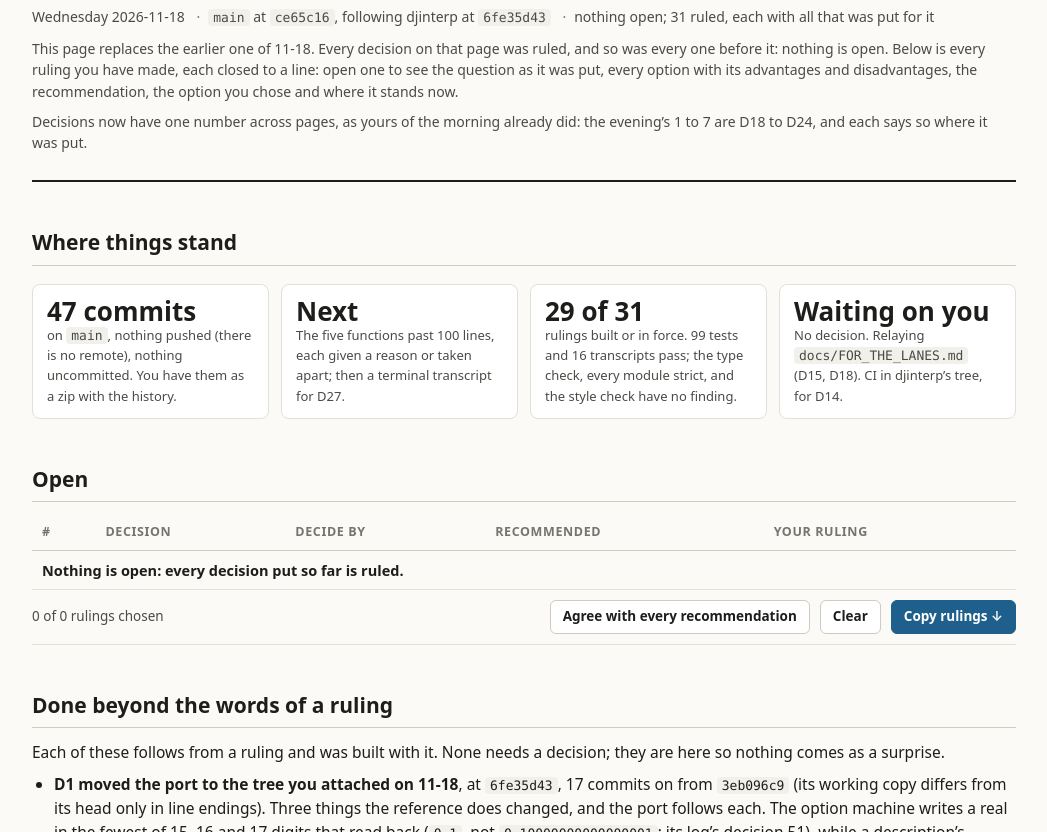
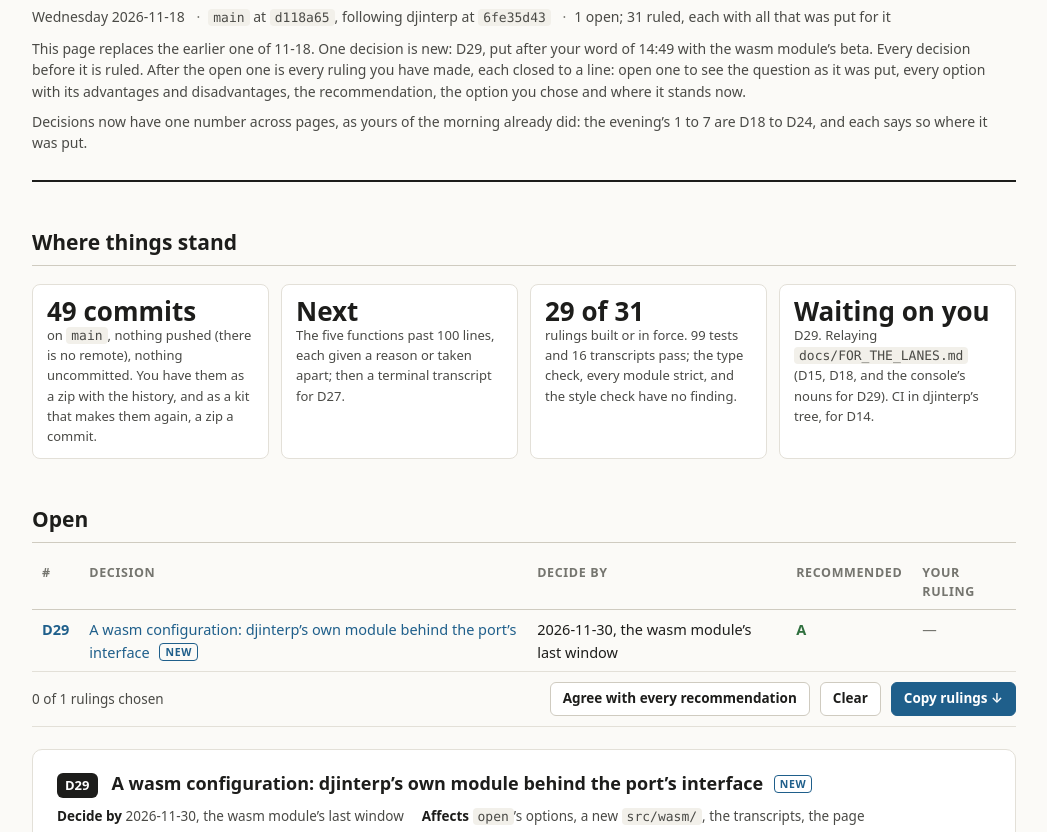
Before and after one commit to djinterp/djinterp.js, a website: page decisions.html in a window 1280 px wide. Shown: the part 101-933 px from the top of the page, without its empty margins (116-1163 px from the left). Drawn offline with Linux system fonts and the light colour scheme.

Commit message:
decisions.html: D29 open, the wasm configuration
One decision is new, put after the owner's word of 2026-11-18, 14:49:
the form of an opt-in wasm configuration. Recommended: an option of
open, as colour is, that loads its driver only when asked and gives
djinterp's module its host imports from host.h as generated data.
Every decision before it is ruled.

```diff
--- a/decisions.html
+++ b/decisions.html
@@ -243,37 +243,50 @@
   <h1>Decisions for the owner</h1>
   <div class="meta">
     <span>Wednesday 2026-11-18</span>
-    <span><code>main</code> at <code>ce65c16</code>, following djinterp at <code>6fe35d43</code></span>
-    <span>nothing open; 31 ruled, each with all that was put for it</span>
+    <span><code>main</code> at <code>d118a65</code>, following djinterp at <code>6fe35d43</code></span>
+    <span>1 open; 31 ruled, each with all that was put for it</span>
   </div>
-  <p class="meta" style="margin-top:10px">This page replaces the earlier one of 11-18. Every decision on that page was ruled, and so was every one before it: nothing is open. Below is every ruling you have made, each closed to a line: open one to see the question as it was put, every option with its advantages and disadvantages, the recommendation, the option you chose and where it stands now.</p>
+  <p class="meta" style="margin-top:10px">This page replaces the earlier one of 11-18. One decision is new: D29, put after your word of 14:49 with the wasm module&rsquo;s beta. Every decision before it is ruled. After the open one is every ruling you have made, each closed to a line: open one to see the question as it was put, every option with its advantages and disadvantages, the recommendation, the option you chose and where it stands now.</p>
   <p class="meta">Decisions now have one number across pages, as yours of the morning already did: the evening&rsquo;s 1 to 7 are D18 to D24, and each says so where it was put.</p>
 </header>
 
 <h2 id="standing">Where things stand</h2>
 <div class="standing">
-  <div class="cell"><div class="num">47 commits</div><div class="lbl">on <code>main</code>, nothing pushed (there is no remote), nothing uncommitted. You have them as a zip with the history.</div></div>
+  <div class="cell"><div class="num">49 commits</div><div class="lbl">on <code>main</code>, nothing pushed (there is no remote), nothing uncommitted. You have them as a zip with the history, and as a kit that makes them again, a zip a commit.</div></div>
   <div class="cell"><div class="num">Next</div><div class="lbl">The five functions past 100 lines, each given a reason or taken apart; then a terminal transcript for D27.</div></div>
   <div class="cell"><div class="num">29 of 31</div><div class="lbl">rulings built or in force. 99 tests and 16 transcripts pass; the type check, every module strict, and the style check have no finding.</div></div>
-  <div class="cell"><div class="num">Waiting on you</div><div class="lbl">No decision. Relaying <code>docs/FOR_THE_LANES.md</code> (D15, D18). CI in djinterp&rsquo;s tree, for D14.</div></div>
+  <div class="cell"><div class="num">Waiting on you</div><div class="lbl">D29. Relaying <code>docs/FOR_THE_LANES.md</code> (D15, D18, and the console&rsquo;s nouns for D29). CI in djinterp&rsquo;s tree, for D14.</div></div>
 </div>
 
 <h2 id="index">Open</h2>
 <table class="index">
   <thead><tr><th>#</th><th>Decision</th><th>Decide by</th><th>Recommended</th><th>Your ruling</th></tr></thead>
   <tbody>
-    <tr><td colspan="5">Nothing is open: every decision put so far is ruled.</td></tr>
+    <tr><td><a href="#d29">D29</a></td><td><a href="#d29">A wasm configuration: djinterp&rsquo;s own module behind the port&rsquo;s interface</a> <span class="flag new">New</span></td><td>2026-11-30, the wasm module&rsquo;s last window</td><td>A</td><td class="ruling none" data-for="d29">&mdash;</td></tr>
   </tbody>
 </table>
 
 <div class="toolbar" id="toolbar">
-  <span class="count" id="count">0 of 0 rulings chosen</span>
+  <span class="count" id="count">0 of 1 rulings chosen</span>
   <button type="button" id="agreeAll">Agree with every recommendation</button>
   <button type="button" id="clearAll">Clear</button>
   <button type="button" class="primary" id="toExport">Copy rulings &darr;</button>
 </div>
 
-
+<section class="decision" id="d29">
+  <header><span class="badge">D29</span><h3>A wasm configuration: djinterp&rsquo;s own module behind the port&rsquo;s interface <span class="flag new">New</span></h3></header>
+  <div class="facts"><span><b>Decide by</b> 2026-11-30, the wasm module&rsquo;s last window</span><span><b>Affects</b> <code>open</code>&rsquo;s options, a new <code>src/wasm/</code>, the transcripts, the page</span></div>
+  <p>You wrote on 11-18, at 14:49, with the wasm module&rsquo;s beta build: djinterp.js has opt-in features, and a wasm configuration would be one of them. It was in the cards. START drew the interface with <code>await</code> so that what answers it could change, to a wasm module in a Worker or to a remote engine, and the first version was to have neither. That much your word rules: the configuration is optional, and the port stays the default. What is open is its form.</p><p>The beta (seven steps on <code>6fe35d43</code>, for windows from 11-23 to 11-30) gives a console over five host imports declared in <code>host.h</code>: a configuration text in and a status out, a line in and a reply out. The program does not answer through it yet: the console asks for a program&rsquo;s handler, which is not built, and <code>log.c</code> does not build until a module has a mutex (a no-op, since a module has one thread). Until it does, none of this can be checked, so nothing is built before the ruling and the handler. What the port would ask of a reply (the status, the two streams apart, whether standard error is a terminal, and the names a <code>set</code> kept) is written up in <code>docs/FOR_THE_LANES.md</code>, for you to relay.</p>
+  <fieldset><legend>Decision D29</legend>
+  <div class="options">
+    <div class="opt head"><div></div><div>Option</div><div>Advantages</div><div>Disadvantages</div></div>
+    <label class="opt rec" data-rec="1"><span class="pick"><input type="radio" name="d29" value="A"></span><span class="name">A. An option of <code>open</code>, as colour is: <code>open({ wasm: module })</code><br><span class="tag">Recommended</span></span><span>One interface and one switch, like D27&rsquo;s colour. The page passes the compiled module (a <code>WebAssembly.Module</code>, its bytes, or a fetch&rsquo;s response), and only then is the driver loaded, by <code>import()</code> inside <code>open</code>: a page that does not ask loads none of it. The port gives the module its five imports itself, written from <code>host.h</code> as generated data, so it needs no file from djinterp&rsquo;s tree, only the module, which is djinterp. Every transcript runs both ways and must agree byte for byte: the module is the reference compiled, so in a page it is an oracle too.</span><span>The port follows <code>host.h</code> and the console&rsquo;s nouns as they change until they freeze. A second path through <code>open</code> for the tests to hold.</span></label>
+    <label class="opt"><span class="pick"><input type="radio" name="d29" value="B"></span><span class="name">B. An entry point of its own: <code>djinterp.js/wasm</code>, with the same interface</span><span>The opt-in is the import; the main module never names wasm.</span><span>Two entry points with one interface to keep the same. A page picks at import, not at <code>open</code>; every other opt-in is an option of <code>open</code>, so this one would be chosen another way.</span></label>
+    <label class="opt"><span class="pick"><input type="radio" name="d29" value="C"></span><span class="name">C. djinterp&rsquo;s own loader, <code>platform/wasm/js/load.mjs</code>, used as it is</span><span>Nothing to write in the port; it follows the module by definition.</span><span>The port would need a file from djinterp&rsquo;s tree, which it does not have outside it and which D14 has not yet put beside it. The loader is written for node and the module&rsquo;s checks, not for the page&rsquo;s promises and events.</span></label>
+  </div></fieldset>
+  <div class="recommend"><b class="lead">Recommendation: A.</b> It makes the wasm configuration an opt-in like the port&rsquo;s others, costs a page that does not ask nothing, and keeps djinterp.js needing only djinterp. Built when the program answers through the console; a Worker can come later without the interface changing.</div>
+  <div class="note-row"><label for="n-d29">Note</label><textarea class="note" id="n-d29" data-for="d29" placeholder="Optional"></textarea></div>
+</section>
 
 <h2 id="beyond">Done beyond the words of a ruling</h2>
 <p>Each of these follows from a ruling and was built with it. None needs a decision; they are here so nothing comes as a surprise.</p>
@@ -871,9 +884,9 @@
   "use strict";
 
   var TITLES = {
-
+    d29: "D29. A wasm configuration: djinterp's own module behind the port's interface"
   };
-  var ORDER = [];
+  var ORDER = ["d29"];
   var KEY = "djinterp-js-decisions-2026-11-18";
   function recOf(name) {
     var el = document.querySelector('label.opt[data-rec] input[name="' + name + '"]');
@@ -956,7 +969,7 @@
   function buildText() {
     var lines = [];
     var open = [];
-    lines.push("djinterp.js's decisions of 2026-11-18 (main at ce65c16, following djinterp at 6fe35d43): the owner's rulings");
+    lines.push("djinterp.js's decisions of 2026-11-18 (main at d118a65, following djinterp at 6fe35d43): the owner's rulings");
     lines.push("");
     ORDER.forEach(function (n) {
       var num = TITLES[n].split(".")[0];
@@ -979,7 +992,7 @@
   }
 
   function buildJson() {
-    var out = { page: "djinterp.js decisions 2026-11-18", base: "ce65c16", reference: "6fe35d43", rulings: {} };
+    var out = { page: "djinterp.js decisions 2026-11-18", base: "d118a65", reference: "6fe35d43", rulings: {} };
     ORDER.forEach(function (n) {
       out.rulings[n] = {
         title: TITLES[n],
```
